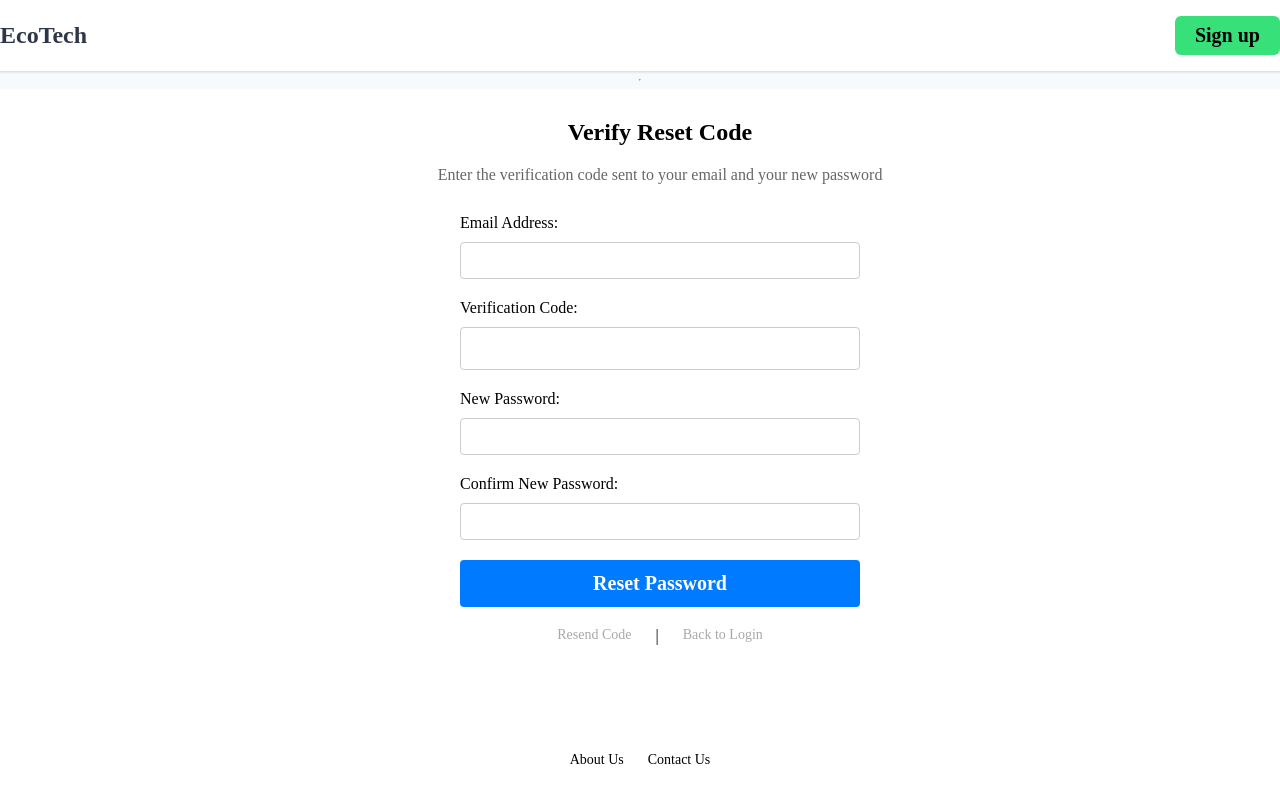
After one commit to JuliBeli/G9_EcoTech, a Django app: page /verify-reset-code/ in a window 1280 px wide. The commit adds this page. Run offline with Django 4.2, Linux system fonts and the light colour scheme.

Commit message:
reset password and email service

```diff
--- a/djangoProject/urls.py
+++ b/djangoProject/urls.py
@@ -33,8 +33,10 @@ urlpatterns = [
     path("register/", views.register_request, name="register"),
     path("about/", views.about, name="about"),
     path("contact/", views.contact, name="contact"),
-    path("reset/", views.reset, name="reset"),
     path("create_post/", views.create_post, name="create_post"),
     path("blog/", views.blog, name="blog"),
     path("articles/", views.articles, name="articles"),
+    path('send-reset-code/', views.send_reset_code, name='send_reset_code'),
+    path('verify-reset-code/', views.verify_reset_code, name='verify_reset_code'),
+
 ]+static(settings.MEDIA_URL, document_root=settings.MEDIA_ROOT)
--- a/post_app/views.py
+++ b/post_app/views.py
@@ -12,6 +12,13 @@ from rest_framework.renderers import JSONRenderer
 from post_app.forms import CustomAuthenticationForm, CustomUserCreationForm, PostForm
 from post_app.models import PostRaw
 
+from django.shortcuts import render, redirect
+from django.contrib.auth.models import User
+from django.contrib import messages
+from django.contrib.auth import authenticate, login
+from django.contrib.auth.hashers import make_password
+from .models import PasswordResetCode
+from .services.email_service import EmailService
 
 # class JSONResponse(HttpResponse):
 #     """
@@ -51,6 +58,7 @@ def login_view(request):
     else:
         form = CustomAuthenticationForm()
     return render(request, 'registration/login.html', {'form': form})
+
 
 
 @never_cache
@@ -110,3 +118,66 @@ def blog(request):
 def articles(request):
     posts = PostRaw.objects.filter(post_type=1).order_by('-created_at')
     return render(request, 'articles.html', {'posts': posts})
+
+#send verification code
+def send_reset_code(request):
+    if request.method == 'POST':
+        email = request.POST.get('email')
+
+        try:
+            user = User.objects.get(email=email)
+
+            # generate verification code
+            code = PasswordResetCode.generate_code()
+
+            # save verification code
+            reset_code = PasswordResetCode.objects.create(
+                user=user,
+                code=code
+            )
+
+            # send email
+            if EmailService.send_password_reset_code(user, code):
+                messages.success(request, 'The verification code has been sent to your email')
+                return redirect('verify_reset_code')
+            else:
+                messages.error(request, 'Failed to send verification code; please try again later')
+
+        except User.DoesNotExist:
+            messages.error(request, 'This email is not registered')
+
+    return render(request, 'send_reset_code.html')
+
+#verify reset code
+def verify_reset_code(request):
+    if request.method == 'POST':
+        email = request.POST.get('email')
+        code = request.POST.get('code')
+        new_password = request.POST.get('new_password')
+
+        try:
+            user = User.objects.get(email=email)
+            reset_code = PasswordResetCode.objects.filter(
+                user=user,
+                code=code,
+                is_used=False
+            ).first()
+
+            if reset_code and not reset_code.is_expired():
+                # update password
+                user.password = make_password(new_password)
+                user.save()
+
+                # Mark verification code as used
+                reset_code.is_used = True
+                reset_code.save()
+
+                messages.success(request, 'Password reset success')
+                return redirect('login')
+            else:
+                messages.error(request, 'The verification code is invalid or expired')
+
+        except User.DoesNotExist:
+            messages.error(request, 'User does not exist')
+
+    return render(request, 'verify_reset_code.html')
--- a/templates/registration/login.html
+++ b/templates/registration/login.html
@@ -27,7 +27,7 @@
 {#      </div>#}
     </form>
       <div class="footer-links">
-        <a href="/reset" style="color: darkgrey">Forgot password?</a>
+        <a href="/send-reset-code" style="color: darkgrey">Forgot password?</a>
     </div>
   </div>
 {% endblock %}
--- /dev/null
+++ b/templates/verify_reset_code.html
@@ -0,0 +1,74 @@
+{% extends "base_generic.html" %}
+
+{% block content %}
+  <div style="display: block;">
+    <h2 style="text-align: center;">Verify Reset Code</h2>
+    <p style="text-align: center; color: #666; margin-bottom: 30px;">
+      Enter the verification code sent to your email and your new password
+    </p>
+  </div>
+
+  <div style="display: block;">
+    {% if messages %}
+      {% for message in messages %}
+        <div class="alert alert-{{ message.tags }}" style="margin-bottom: 20px; padding: 10px; border-radius: 4px; text-align: center;">
+          {{ message }}
+        </div>
+      {% endfor %}
+    {% endif %}
+
+    <form method="post" style="display: flex; flex-direction: column; align-items: center;">
+      {% csrf_token %}
+
+      <div style="margin-bottom: 20px; width: 400px;">
+        <div style="display: block; margin-bottom: 10px;">
+          <label for="email">Email Address:</label>
+        </div>
+        <div style="display: block; text-align: center;">
+          <input type="email" id="email" name="email" required
+                 style="width: 100%; padding: 10px; border: 1px solid #ccc; border-radius: 4px; box-sizing: border-box;">
+        </div>
+      </div>
+
+      <div style="margin-bottom: 20px; width: 400px;">
+        <div style="display: block; margin-bottom: 10px;">
+          <label for="code">Verification Code:</label>
+        </div>
+        <div style="display: block; text-align: center;">
+          <input type="text" id="code" name="code" required maxlength="6"
+                 style="width: 100%; padding: 10px; border: 1px solid #ccc; border-radius: 4px; box-sizing: border-box; text-align: center; font-size: 18px; letter-spacing: 2px;">
+        </div>
+      </div>
+
+      <div style="margin-bottom: 20px; width: 400px;">
+        <div style="display: block; margin-bottom: 10px;">
+          <label for="new_password">New Password:</label>
+        </div>
+        <div style="display: block; text-align: center;">
+          <input type="password" id="new_password" name="new_password" required
+                 style="width: 100%; padding: 10px; border: 1px solid #ccc; border-radius: 4px; box-sizing: border-box;">
+        </div>
+      </div>
+
+      <div style="margin-bottom: 20px; width: 400px;">
+        <div style="display: block; margin-bottom: 10px;">
+          <label for="confirm_password">Confirm New Password:</label>
+        </div>
+        <div style="display: block; text-align: center;">
+          <input type="password" id="confirm_password" name="confirm_password" required
+                 style="width: 100%; padding: 10px; border: 1px solid #ccc; border-radius: 4px; box-sizing: border-box;">
+        </div>
+      </div>
+
+      <button type="submit" class="button button-primary"
+              style="text-align: center; width: 400px; padding: 12px; background-color: #007bff; color: white; border: none; border-radius: 4px; cursor: pointer;">
+        Reset Password
+      </button>
+    </form>
+
+    <div class="footer-links" style="text-align: center; margin-top: 20px;">
+      <a href="/send-reset-code" style="color: darkgrey">Resend Code</a> |
+      <a href="/login" style="color: darkgrey">Back to Login</a>
+    </div>
+  </div>
+{% endblock %}
```
Also changed, not shown: djangoProject/settings.py (+17 -0 lines), post_app/backends.py (added, +34 -0 lines), post_app/models.py (+21 -0 lines), post_app/services/email_service.py (added, +32 -0 lines), templates/send_reset_code.html (added, +43 -0 lines), db.sqlite3, post_app/migrations/0004_passwordresetcode.py (added), post_app/services/__init__.py (added).
